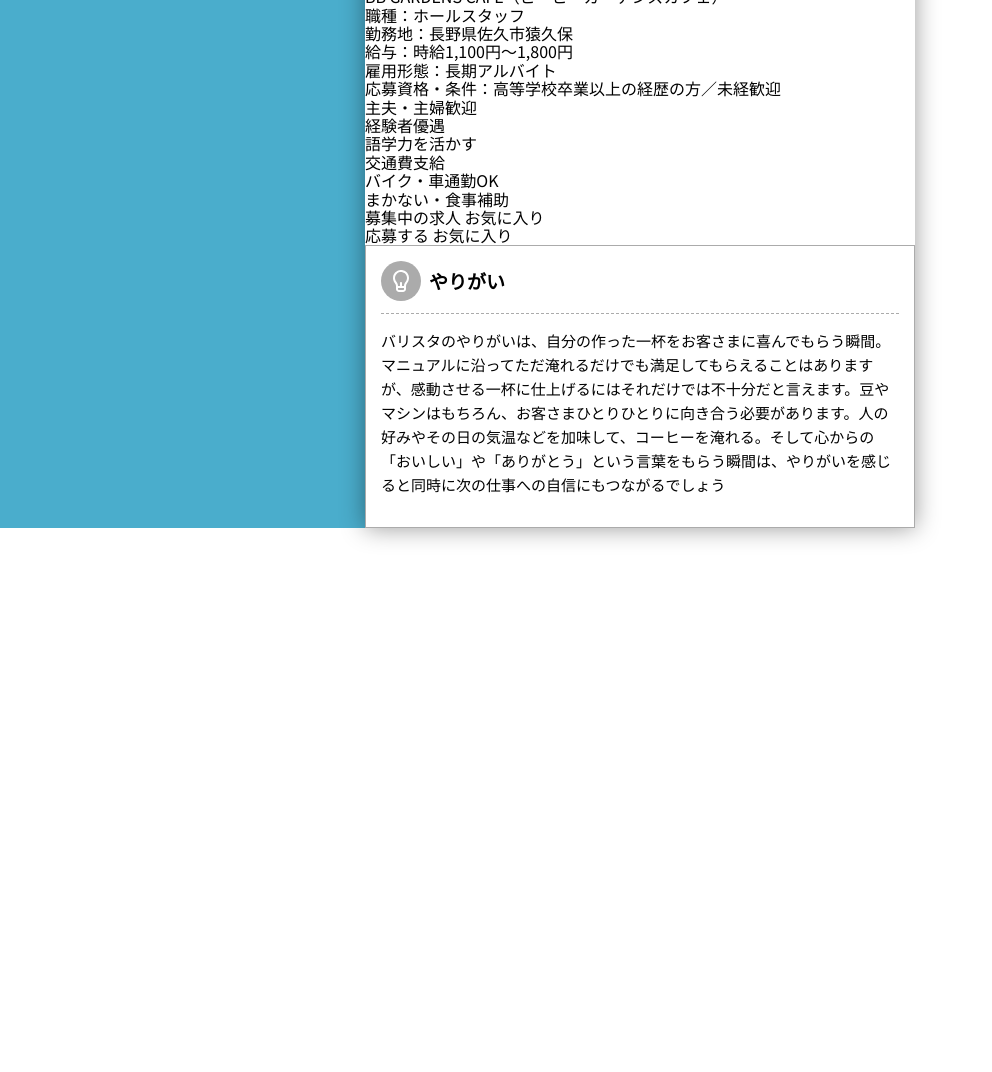
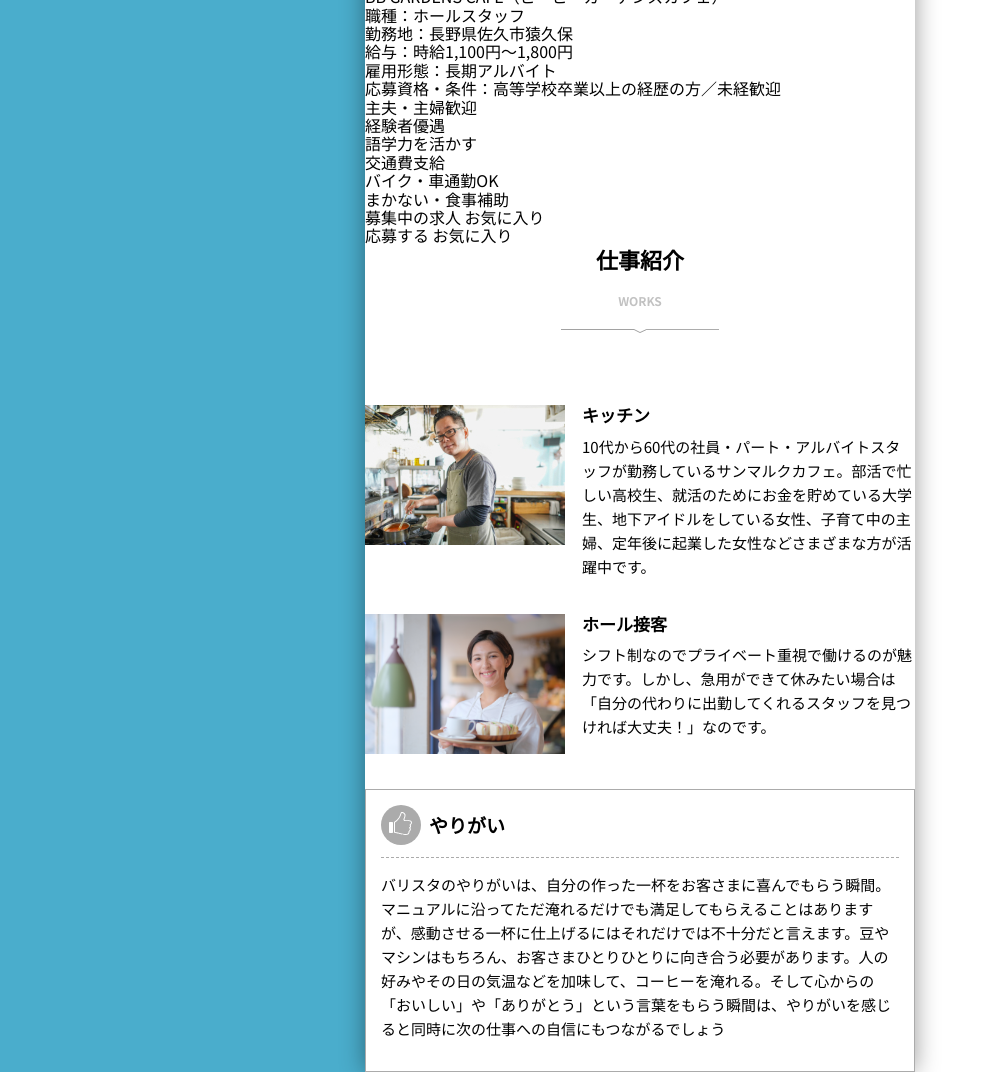
Before and after one commit to takahiro-bb/bb-hp-local, a plain HTML site: page index.html in a window 1280 px wide. Shown: the part 1117-2189 px from the top of the page, without its empty margins (0-992 px from the left). Before the commit the page ends 1645 px from the top, so only its background shows below. Drawn offline with Linux system fonts and the light colour scheme.

Commit message:
パーツ完成

```diff
--- a/index.html
+++ b/index.html
@@ -106,9 +106,46 @@
         </a>
       </div>
 
+      <!-- 仕事紹介パーツ -->
+      <section class="p-tempWorks c-section">
+
+        <section class="c-section__heading-box">
+          <h2 class="c-section__heading">仕事紹介</h2>
+          <p class="c-section__heading--en">WORKS</p>
+        </section>
+
+        <div class="p-tempWorks__con">
+          <div class="p-tempWorks__box">
+            <div class="p-tempWorks__img">
+              <img src="img/sample_works1.jpg">
+            </div>
+
+            <div class="p-tempWorks__text">
+              <h4 class="c-heading-fs--17-bold">キッチン</h4>
+              <p class="c-section__read">
+                10代から60代の社員・パート・アルバイトスタッフが勤務しているサンマルクカフェ。部活で忙しい高校生、就活のためにお金を貯めている大学生、地下アイドルをしている女性、子育て中の主婦、定年後に起業した女性などさまざまな方が活躍中です。
+              </p>
+            </div>
+          </div>
+          <div class="p-tempWorks__box">
+            <div class="p-tempWorks__img">
+              <img src="img/sample.png">
+            </div>
+
+            <div class="p-tempWorks__text">
+              <h4 class="c-heading-fs--17-bold">ホール接客
+              </h4>
+              <p class="c-section__read">
+                シフト制なのでプライベート重視で働けるのが魅力です。しかし、急用ができて休みたい場合は「自分の代わりに出勤してくれるスタッフを見つければ大丈夫！」なのです。
+              </p>
+            </div>
+          </div>
+
+        </div>
+
         <!-- ２段ボックス（アイコン＋タイトル） -->
         <div class="p-temp2column">
-        <h3 class="p-temp2column__title-bulb">
+          <h3 class="p-temp2column__title-good">
             やりがい
           </h3>
 
@@ -116,6 +153,10 @@
             バリスタのやりがいは、自分の作った一杯をお客さまに喜んでもらう瞬間。マニュアルに沿ってただ淹れるだけでも満足してもらえることはありますが、感動させる一杯に仕上げるにはそれだけでは不十分だと言えます。豆やマシンはもちろん、お客さまひとりひとりに向き合う必要があります。人の好みやその日の気温などを加味して、コーヒーを淹れる。そして心からの「おいしい」や「ありがとう」という言葉をもらう瞬間は、やりがいを感じると同時に次の仕事への自信にもつながるでしょう
           </p>
         </div>
+
+      </section>
+
+      <!-- 仕事紹介パーツ 終わり-->
 
 
     </div>
--- a/scss/object/project/_index.scss
+++ b/scss/object/project/_index.scss
@@ -3,3 +3,4 @@
 @use "p-tempMenu";
 @use "p-temp2column";
 @use "p-tempAbout";
+@use "p-tempWorks";
--- a/scss/object/project/_p-temp2column.scss
+++ b/scss/object/project/_p-temp2column.scss
@@ -28,6 +28,11 @@
         background-size:100%;
         background-position: center;
         background-repeat: no-repeat;
+
+        @include var.mq(max, sp) {
+          width: 35px;
+        height: 35px;
+      }
       }
     }
 
--- /dev/null
+++ b/scss/object/project/_p-tempWorks.scss
@@ -0,0 +1,31 @@
+@use "../../import" as var;
+
+.p-tempWorks {
+  &__con {
+    display: flex;
+    flex-direction: column;
+  }
+
+  &__box {
+    display: flex;
+    gap: 17px;
+    margin:0 0 35px 0;
+
+    @include var.mq(max, sp) {
+        flex-direction: column;
+    }
+  }
+
+  &__img {
+    img {
+      width: 200px;
+      height: 140px;
+      object-fit: cover;
+
+      @include var.mq(max, sp) {
+        width: 100%;
+        height: auto;
+    }
+    }
+  }
+}
```
Also changed, not shown: img/sample_works1.jpg (added), img/sample_works2.jpg (added), scss/style.css, 1 other file. Lines whose indentation alone changed are shown as unchanged.
